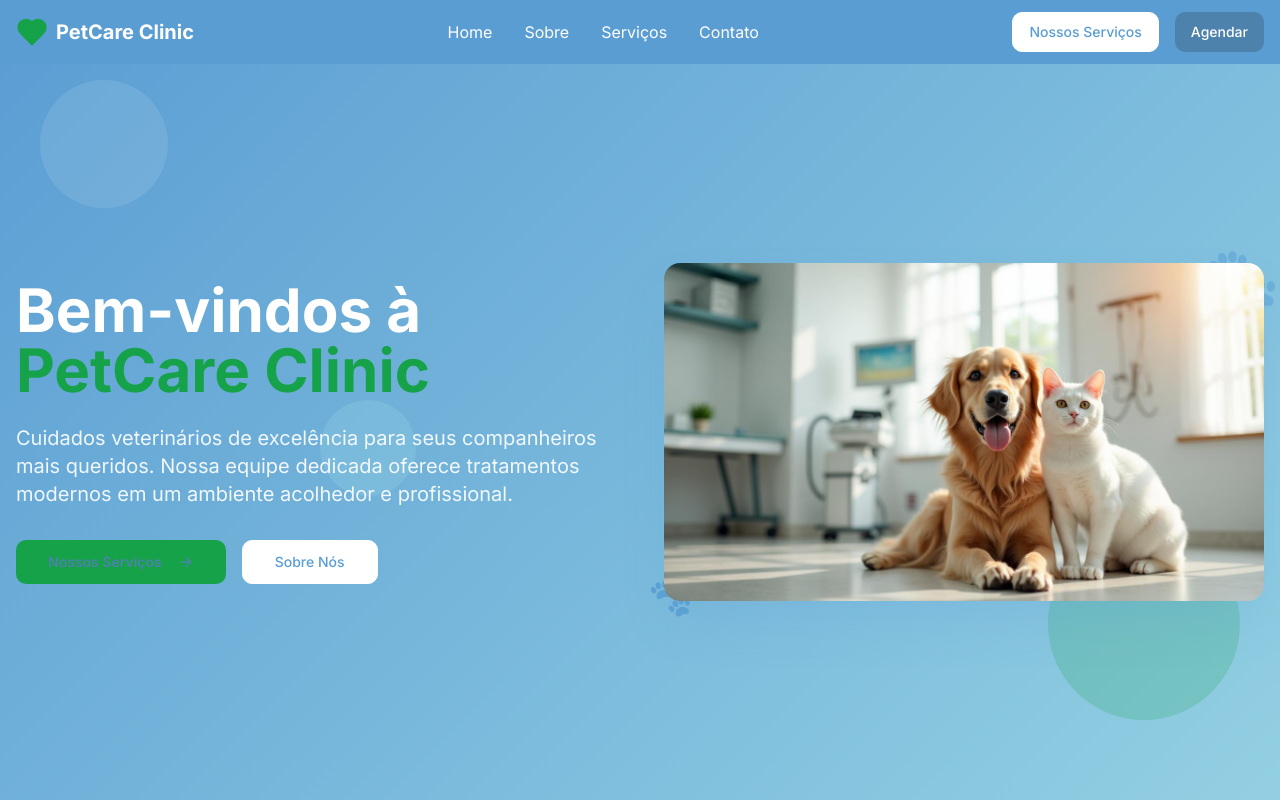
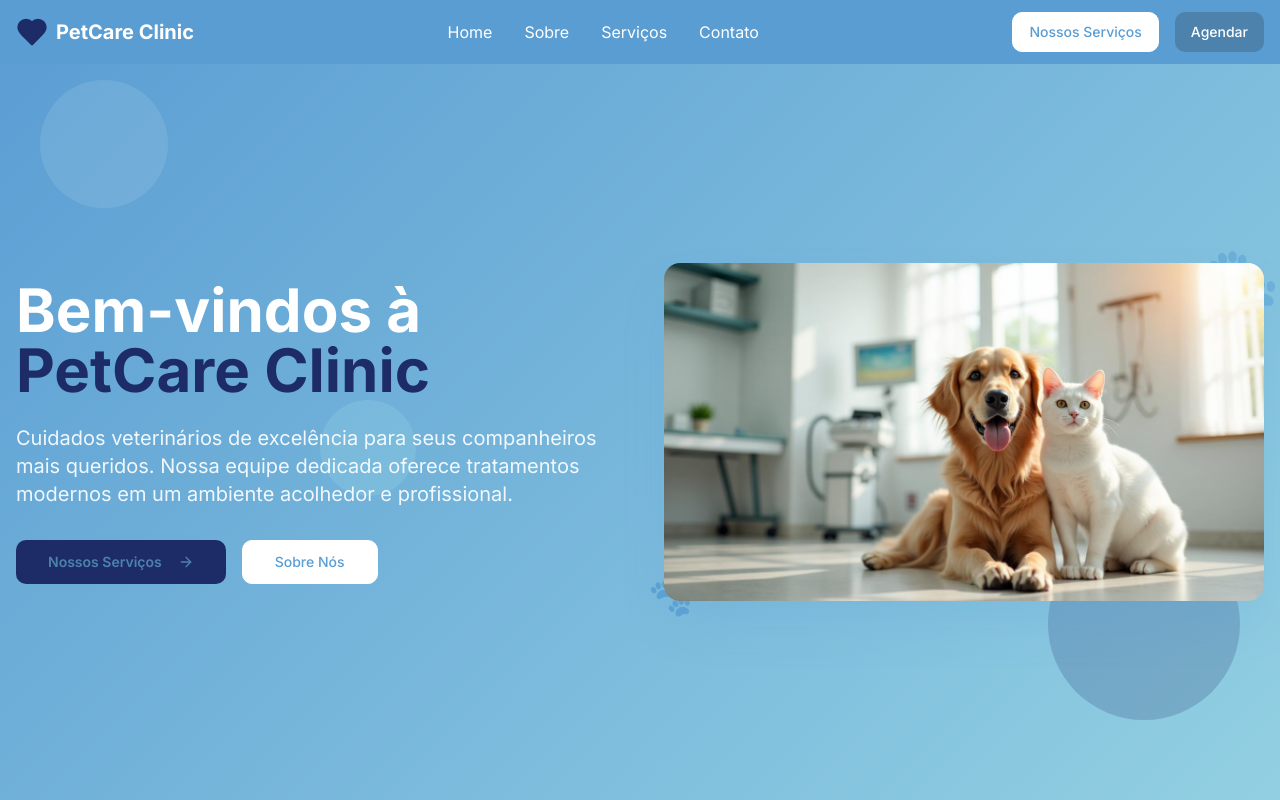
Before and after one commit to tess02-w/pet-care-pawsitive, a React (Vite) app: page / in a window 1280 px wide. Shown: the top 800 px of the page. Built offline with nearby package versions, Linux system fonts and the light colour scheme; the HTML template or start-up script is replaced by a standard one.

Commit message:
Update accent highlight color

```diff
--- a/src/index.css
+++ b/src/index.css
@@ -24,7 +24,7 @@
 
     /* Accent Colors */
     --accent-paw: 207 58% 59%; /* #4A90E2 */
-    --accent-highlight: 142 76% 36%; /* #16a34a - Green that complements the blue palette */
+    --accent-highlight: 228 56% 26%; /* #1E40AF */
     --accent-foreground: 0 0% 100%;
 
     /* Neutral Grays */
```
